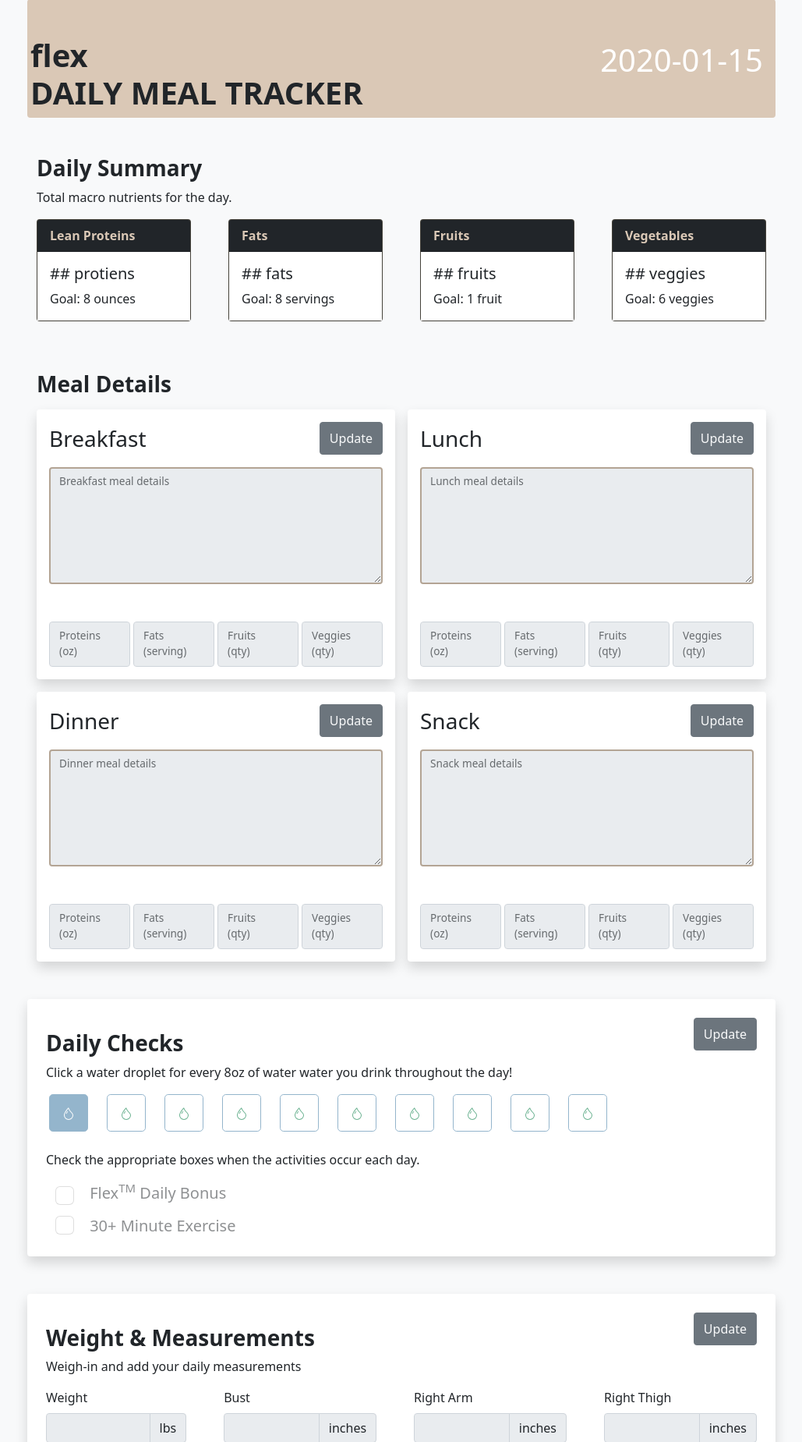
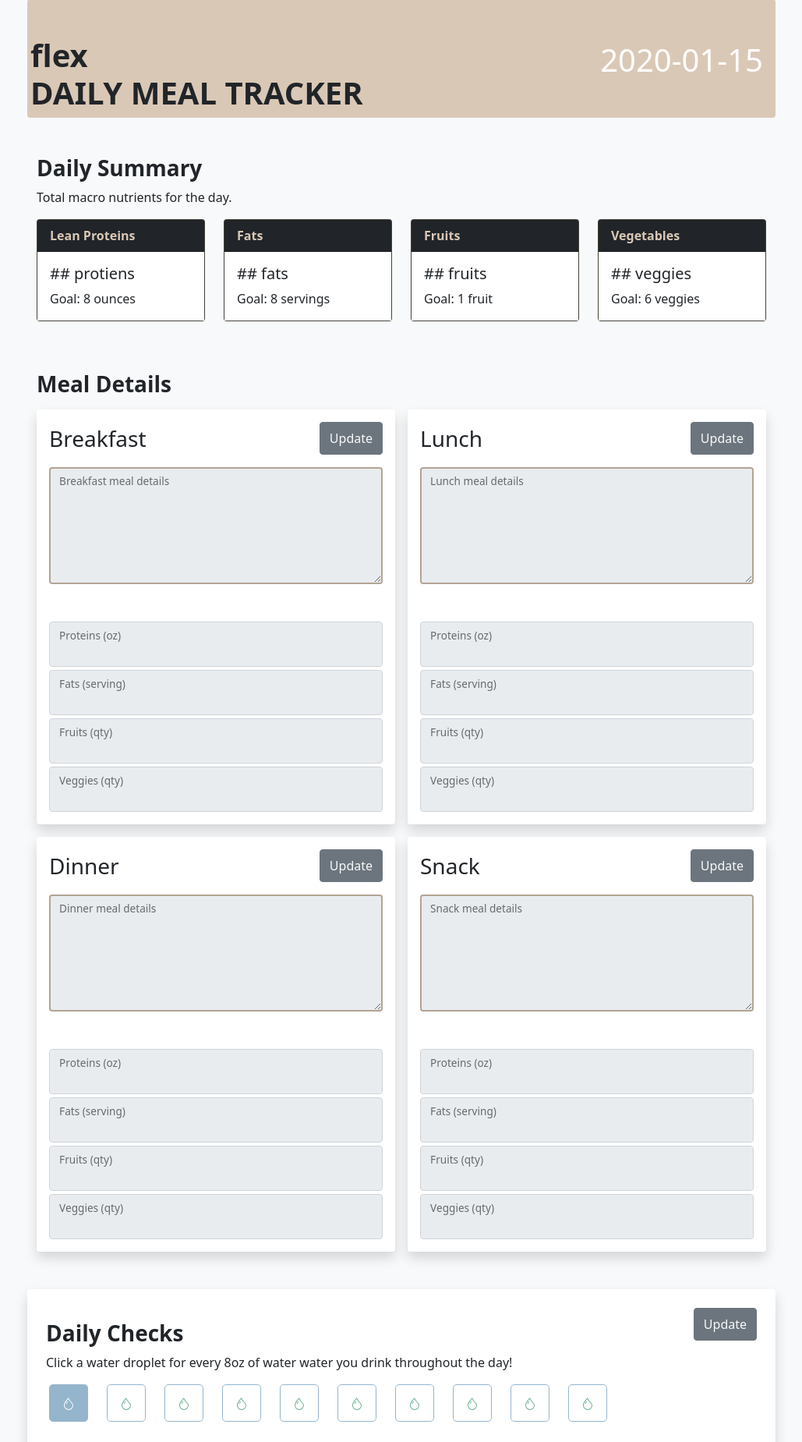
Before and after one commit to mmhernandez/flex_meal_tracker, a Flask app: template flask_app/templates/daily_tracker.html in a window 1280 px wide. Shown: the part 101-1950 px from the top of the page at 78% size, without its empty margins (125-1154 px from the left). Run offline with Flask 2, Linux system fonts and the light colour scheme; the template is opened without the code that fills it: most values are stand-ins (such as "Sample title", 1, 10 or a date in 2020); some libraries are stand-ins or nearby versions.

Commit message:
Add responsivness to daily tracker page

```diff
--- a/flask_app/static/css/custom.css
+++ b/flask_app/static/css/custom.css
@@ -599,6 +599,16 @@ pre {
 
 
 /* media queries */
+@media screen and (max-width: 1500px) {
+    .lg {
+        flex-direction: column;
+    }
+}
+@media screen and (max-width: 1030px) {
+    /* .stack {
+        flex-direction: column;
+    } */
+}
 @media screen and (max-width: 900px) {
     .sm {
         flex-direction: column;
--- a/flask_app/templates/daily_tracker.html
+++ b/flask_app/templates/daily_tracker.html
@@ -77,7 +77,7 @@
         <div class="container my-5 w-75 ">
             <h3 class="fw-bold">Daily Summary</h3>
             <p>Total macro nutrients for the day.</p>
-            <div class="d-flex gap-5">
+            <div class="d-flex gap-4">
                 <div class="card text-white bg-primary mb-3 w-25">
                     <div class="card-header fw-bold bg-dark text-tan">Lean Proteins</div>
                     <div class="card-body bg-white text-dark">
@@ -122,7 +122,7 @@
                         <textarea class="form-control border border-2 border-secondary" name="breakfast" style="height: 150px" disabled></textarea>
                         <label for="breakfast">Breakfast meal details</label>
                     </div>
-                    <div class="d-flex justify-content-between gap-1">
+                    <div class="d-flex justify-content-between gap-1 lg">
                         <div class="form-floating">
                             <input type="number" name="proteins" class="form-control" disabled>
                             <label for="proteins" class="form-label">Proteins (oz)</label>
@@ -193,7 +193,7 @@
                         <textarea class="form-control border border-2 border-secondary" name="lunch" style="height: 150px" disabled></textarea>
                         <label for="lunch">Lunch meal details</label>
                     </div>
-                    <div class="d-flex justify-content-between gap-1">
+                    <div class="d-flex justify-content-between gap-1 lg">
                         <div class="form-floating">
                             <input type="number" name="proteins" class="form-control" disabled>
                             <label for="proteins" class="form-label">Proteins (oz)</label>
@@ -266,7 +266,7 @@
                         <textarea class="form-control border border-2 border-secondary" name="dinner" style="height: 150px" disabled></textarea>
                         <label for="dinner">Dinner meal details</label>
                     </div>
-                    <div class="d-flex justify-content-between gap-1">
+                    <div class="d-flex justify-content-between gap-1 lg">
                         <div class="form-floating">
                             <input type="number" name="proteins" class="form-control" disabled>
                             <label for="proteins" class="form-label">Proteins (oz)</label>
@@ -337,7 +337,7 @@
                         <textarea class="form-control border border-2 border-secondary" name="snack" style="height: 150px" disabled></textarea>
                         <label for="snack">Snack meal details</label>
                     </div>
-                    <div class="d-flex justify-content-between gap-1">
+                    <div class="d-flex justify-content-between gap-1 lg">
                         <div class="form-floating">
                             <input type="number" name="proteins" class="form-control" disabled>
                             <label for="proteins" class="form-label">Proteins (oz)</label>
```
